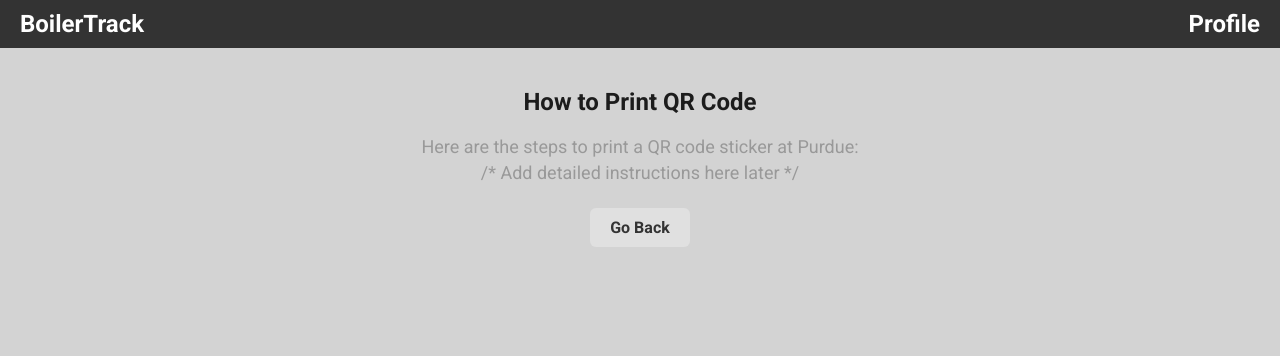
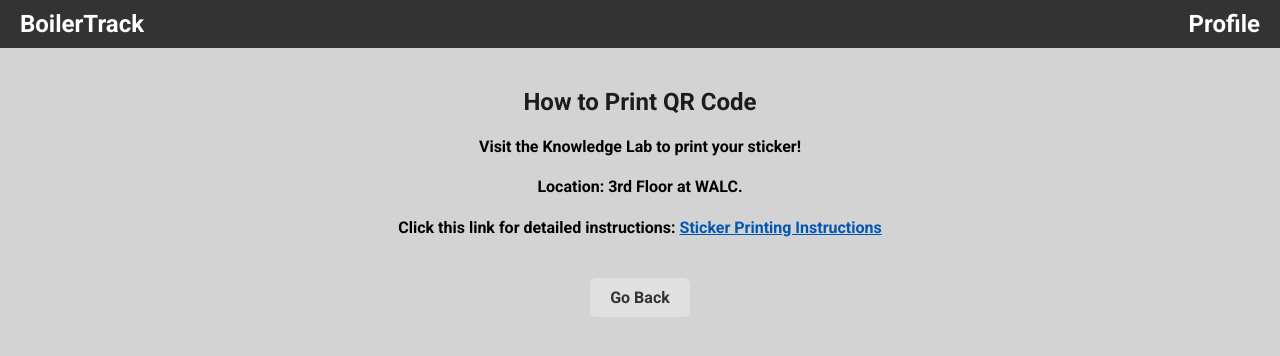
Before and after one commit to daivikghosh/BoilerTrack, a React (Create React App) app: page /qr-code-instructions in a window 1280 px wide. Shown: the top 356 px of the page. Built offline with nearby package versions, Linux system fonts and the light colour scheme.

Commit message:
fixed some status displaying issues

```diff
--- a/src/components/QRCodeInstructions/QRCodeInstructions.css
+++ b/src/components/QRCodeInstructions/QRCodeInstructions.css
@@ -18,3 +18,13 @@
   .back-button:hover {
     background-color: #45a049;
   }
+
+  .instructions-link {
+    color: #0056b3;
+    text-decoration: underline;
+    font-weight: bold;
+  }
+
+  .instructions-link:hover {
+    color: #003a8c;
+  }
--- a/src/components/QRCodeInstructions/QRCodeInstructions.js
+++ b/src/components/QRCodeInstructions/QRCodeInstructions.js
@@ -6,8 +6,21 @@ const QRCodeInstructions = () => {
   return (
     <div className="instructions-container">
       <h2>How to Print QR Code</h2>
-      <p>Here are the steps to print a QR code sticker at Purdue:</p>
-      <p>/* Add detailed instructions here later */</p>
+      <h4>Visit the Knowledge Lab to print your sticker!</h4>
+      <h4>
+        <strong>Location:</strong> 3rd Floor at WALC.
+      </h4>
+      <h4>
+        Click this link for detailed instructions:{" "}
+        <a
+          href="https://guides.lib.purdue.edu/klab-stickerprinting#:~:text=Visit%20the%20Knowledge%20Lab%20to%20print%20your%20sticker!"
+          target="_blank"
+          rel="noopener noreferrer"
+          className="instructions-link"
+        >
+          Sticker Printing Instructions
+        </a>
+      </h4>
       <Link to="/" className="back-button">
         Go Back
       </Link>
--- a/src/components/ViewClaimRequests/ViewClaimRequests.js
+++ b/src/components/ViewClaimRequests/ViewClaimRequests.js
@@ -25,6 +25,18 @@ const ViewClaimRequests = () => {
 
     fetchClaimRequests();
   }, []);
+
+  const getItemStatus = (status) => {
+    const statusMapping = {
+      0: "Preregistered item",
+      1: "Unclaimed item",
+      2: "Claim request has been sent",
+      3: "Item has been claimed",
+      4: "Item dispute in progress",
+      5: "Archived",
+    };
+    return statusMapping[status] || "Unknown status";
+  };
 
   if (loading) {
     return <div>Loading...</div>;
@@ -65,7 +77,7 @@ const ViewClaimRequests = () => {
                 <strong>Date Found:</strong> {item.Date}
               </p>
               <p>
-                <strong>Status:</strong> Claim request submitted
+                <strong>Status:</strong> {getItemStatus(item.ItemStatus)}
               </p>
             </div>
             <div className="claim-details">
```
Also changed, not shown: 1 other file (tests, documents, lock files or other folders).
